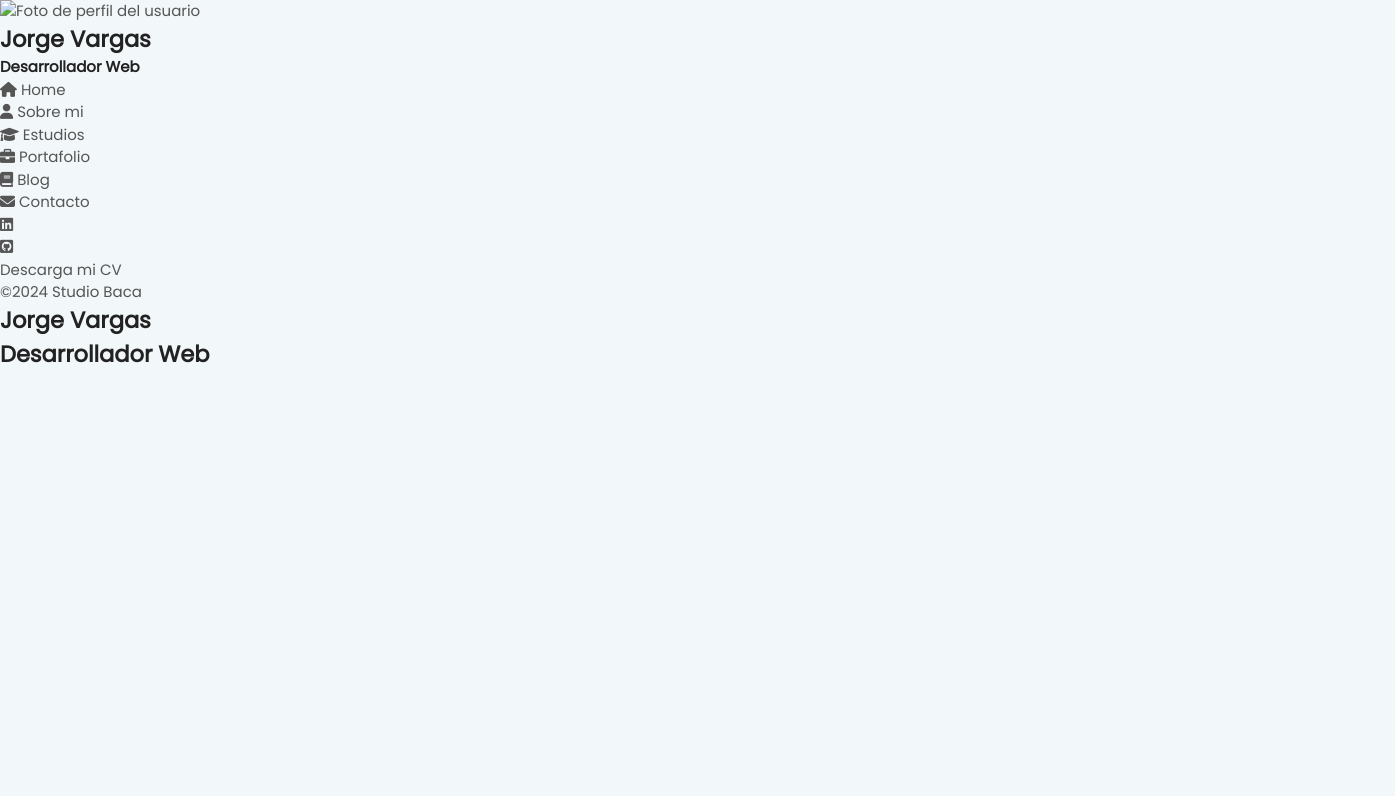
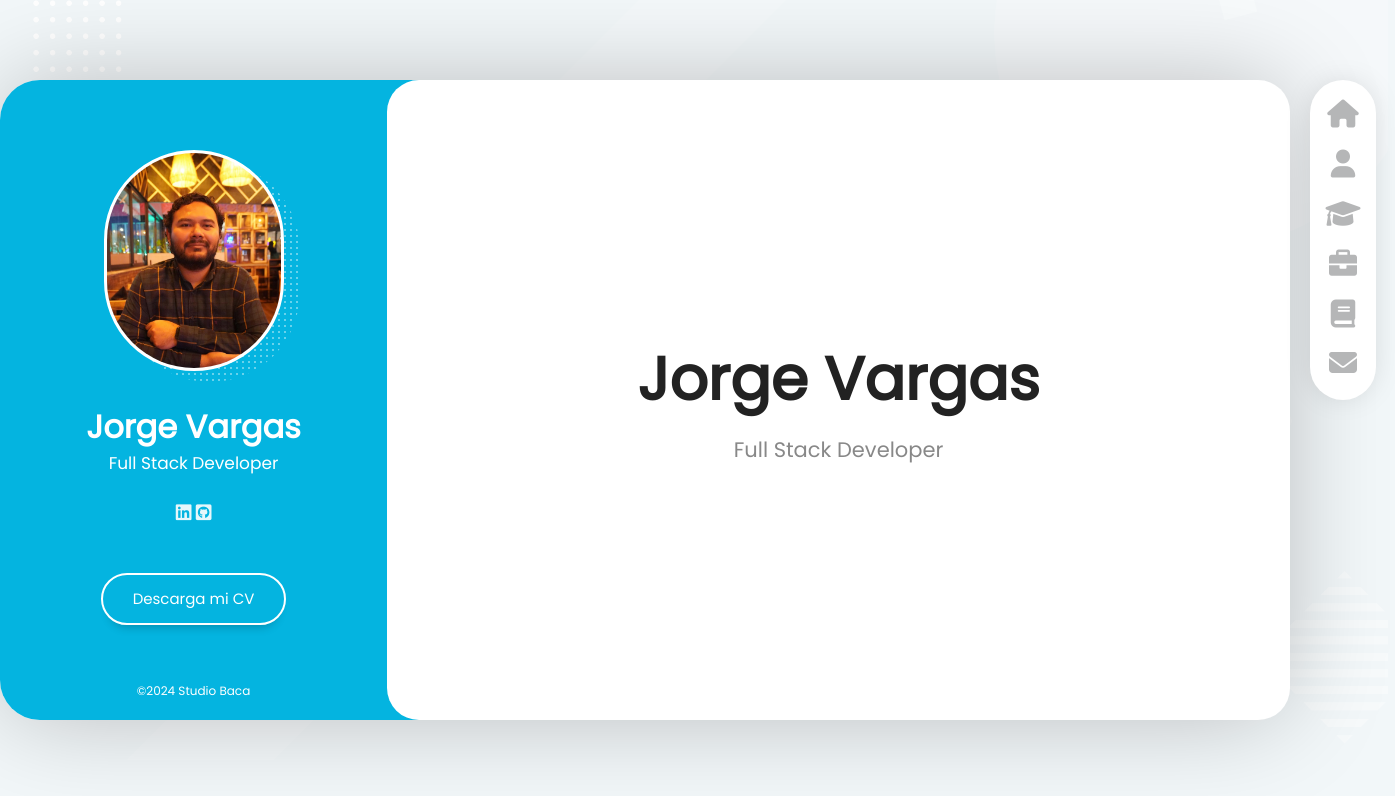
Before and after one commit to BigBacaStd/CSS-Avanzado, a plain HTML site: page Proyecto1/index.html in a window 1280 px wide. Shown: the whole page, 1395 px wide, since content can reach past the window. Drawn offline with Linux system fonts and the light colour scheme.

Commit message:
commit march 12 2024

```diff
--- a/Proyecto1/index.html
+++ b/Proyecto1/index.html
@@ -25,11 +25,11 @@
 
             <div class="user-info__general">
                 <div class="user-info__container-image">
-                    <img src="" class="user-info__image" alt="Foto de perfil del usuario"/>
+                    <img src="img/perfil.jpg" class="user-info__image" alt="Foto de perfil del usuario"/>
                 </div>
 
                 <h2 class="user-info__name">Jorge Vargas</h2>
-                <h4 class="user-info__job">Desarrollador Web</h4>
+                <h4 class="user-info__job">Full Stack Developer</h4>
             </div>
 
             <!--Menú de navegación-->
@@ -44,7 +44,7 @@
                     </li>
 
                     <li class="menu__option">
-                        <a href="index.html" class="menu__link">
+                        <a href="sobremi.html" class="menu__link">
                             <i class="menu__icon fa-solid fa-user"></i>
                             <span class="menu__overlay">Sobre mi</span>
                         </a>
@@ -115,7 +115,7 @@
     <main class="layout__content">
         <section class="content__page">
             <h1 class="page__name">Jorge Vargas</h1>
-            <h2 class="page__job">Desarrollador Web</h2>
+            <h2 class="page__job">Full Stack Developer</h2>
         </section>
     </main>
 
--- /dev/null
+++ b/Proyecto1/sobremi.html
@@ -0,0 +1,308 @@
+<!DOCTYPE html>
+<html lang="en">
+
+<head>
+    <meta charset="UTF-8">
+    <meta http-equiv="X-UA-Compatible" content="IE=edge">
+    <meta name="viewport" content="width=device-width, initial-scale=1.0">
+    <!--Styles-->
+    <link rel="stylesheet" href="fonts/fontawesome-free-6.1.2-web/css/all.min.css" />
+    <link rel="stylesheet" href="fonts/poppins/poppins.css" />
+    <link rel="stylesheet" href="fonts/fontawesome-free-6.1.2-web/css/reset.css" />
+    <link rel="stylesheet" href="styles.css" />
+    <!--Fin Styles-->
+    <title>Studio Baca</title>
+</head>
+
+<body>
+    <!--Layout principal-->
+
+    <div class="layout">
+        <!--Barra lateral (info usuario)-->
+
+        <aside class="layout__aside">
+            <section class="aside__user-info">
+
+                <!--Informacion general usuario-->
+
+                <div class="user-info__general">
+                    <div class="user-info__container-image">
+                        <img src="img/perfil.jpg" class="user-info__image" alt="Foto de perfil del usuario" />
+                    </div>
+
+                    <h2 class="user-info__name">Jorge Vargas</h2>
+                    <h4 class="user-info__job">Full Stack Developer</h4>
+                </div>
+
+                <!--Menú de navegación-->
+                <nav class="layout__menu">
+
+                    <ul class="menu__list">
+                        <li class="menu__option">
+                            <a href="index.html" class="menu__link">
+                                <i class="menu__icon fa-solid fa-house"></i>
+                                <span class="menu__overlay">Home</span>
+                            </a>
+                        </li>
+
+                        <li class="menu__option">
+                            <a href="index.html" class="menu__link">
+                                <i class="menu__icon fa-solid fa-user"></i>
+                                <span class="menu__overlay">Sobre mi</span>
+                            </a>
+                        </li>
+
+                        <li class="menu__option">
+                            <a href="estudios.html" class="menu__link">
+                                <i class="menu__icon fa-solid fa-graduation-cap"></i>
+                                <span class="menu__overlay">Estudios</span>
+                            </a>
+                        </li>
+
+                        <li class="menu__option">
+                            <a href="portafolio.html" class="menu__link">
+                                <i class="menu__icon fa-solid fa-briefcase"></i>
+                                <span class="menu__overlay">Portafolio</span>
+                            </a>
+                        </li>
+
+                        <li class="menu__option">
+                            <a href="blog.html" class="menu__link">
+                                <i class="menu__icon fa-solid fa-book"></i>
+                                <span class="menu__overlay">Blog</span>
+                            </a>
+                        </li>
+
+                        <li class="menu__option">
+                            <a href="contacto.html" class="menu__link">
+                                <i class="menu__icon fa-solid fa-envelope"></i>
+                                <span class="menu__overlay">Contacto</span>
+                            </a>
+                        </li>
+
+                    </ul>
+
+                </nav>
+                <!--Links a redes sociales-->
+                <div class="user-info__links">
+                    <ul class="links__social">
+                        <li class="social__option">
+                            <a href="#" class="social__link">
+                                <i class="social__icon fa-brands fa-linkedin"></i>
+                            </a>
+                        </li>
+
+                        <li class="social__option">
+                            <a href="#" class="social__link">
+                                <i class="social__icon fa-brands fa-square-github"></i>
+                            </a>
+                        </li>
+
+                    </ul>
+                </div>
+                <!--Boton del curriculum-->
+                <div class="user-info__buttons">
+                    <a href="#" class="user-info__btn">Descarga mi CV</a>
+                </div>
+                <!--Pie de pagina -->
+
+                <footer class="user-info__footer">
+                    &copy;2024 Studio Baca
+                </footer>
+            </section>
+        </aside>
+
+        <!--Contenido principal-->
+
+        <main class="layout__content">
+
+            <section class="content__page content__about">
+                <!--Contenido cambia en cada pagina-->
+                <header class="about__header">
+                    <h2 class="about__title">Sobre <span class="title__color">Mi</h2>
+                </header>
+
+                <section class="about__personal-info">
+                    <article class="personal-info__bio">
+                        <p class="personal-info__description">
+                            Lorem ipsum, dolor sit amet consectetur adipisicing elit. Repellat quo voluptate ducimus
+                            omnis quos facere, voluptatem possimus totam quae architecto eum. Aliquid ducimus qui sit
+                            debitis deserunt perspiciatis consequuntur dolorum!
+                        </p>
+                    </article>
+
+                    <div class="personal-info__data">
+                        <ul class="personal-info__list">
+
+                            <li class="personal-info__option">
+                                <span class="personal-info__title">Edad</span>
+                                <span class="personal-info__value">35</span>
+                            </li>
+                            <li class="personal-info__option">
+                                <span class="personal-info__title">Pais</span>
+                                <span class="personal-info__value">Mexico</span>
+                            </li>
+
+                            <li class="personal-info__option">
+                                <span class="personal-info__title">Direccion</span>
+                                <span class="personal-info__value">Calle X</span>
+                            </li>
+
+                            <li class="personal-info__option">
+                                <span class="personal-info__title">Correo</span>
+                                <span class="personal-info__value">jorge.vargas@studiobaca.com</span>
+                            </li>
+
+                        </ul>
+                    </div>
+                </section>
+
+                <section class="about__services">
+                    <header class="services__header">
+                        <h3 class="services__title">
+                            Lo que <span class="title__color">hago</span>
+                        </h3>
+                    </header>
+
+                    <div class="services__container">
+                        <article class="services__service">
+                            <div class="service__icon">
+                                <i class="fa-solid fa-code"></i>
+                            </div>
+
+                            <div class="service__content">
+                                <h4 class="service__title">Programación</h4>
+                                <p class="service__description">Lorem ipsum dolor sit amet consectetur adipisicing elit.
+                                    Nam iste libero at sit
+                                    optio. Officiis consectetur quaerat harum impedit ab odio voluptatum, quis
+                                    voluptate eius quod fugit. Vel, ipsam ipsa.
+                                </p>
+
+                            </div>
+                        </article>
+
+                        <article class="services__service">
+                            <div class="service__icon">
+                                <i class="fa-solid fa-chalkboard-user"></i>
+                            </div>
+
+                            <div class="service__content">
+                                <h4 class="service__title">Formación</h4>
+                                <p class="service__description">Lorem ipsum dolor sit amet consectetur adipisicing elit.
+                                    Nam iste libero at sit
+                                    optio. Officiis consectetur quaerat harum impedit ab odio voluptatum, quis
+                                    voluptate eius quod fugit. Vel, ipsam ipsa.
+                                </p>
+
+                            </div>
+                        </article>
+
+                        <article class="services__service">
+                            <div class="service__icon">
+                                <i class="fa-solid fa-computer"></i>
+                            </div>
+
+                            <div class="service__content">
+                                <h4 class="service__title">Desarrollo Web</h4>
+                                <p class="service__description">Lorem ipsum dolor sit amet consectetur adipisicing elit.
+                                    Nam iste libero at sit
+                                    optio. Officiis consectetur quaerat harum impedit ab odio voluptatum, quis
+                                    voluptate eius quod fugit. Vel, ipsam ipsa.
+                                </p>
+
+                            </div>
+                        </article>
+
+                        <article class="services__service">
+                            <div class="service__icon">
+                                <i class="fa-solid fa-terminal"></i>
+                            </div>
+
+                            <div class="service__content">
+                                <h4 class="service__title">Administración de sistemas</h4>
+                                <p class="service__description">Lorem ipsum dolor sit amet consectetur adipisicing elit.
+                                    Nam iste libero at sit
+                                    optio. Officiis consectetur quaerat harum impedit ab odio voluptatum, quis
+                                    voluptate eius quod fugit. Vel, ipsam ipsa.
+                                </p>
+
+                            </div>
+                        </article>
+                    </div>
+                </section>
+
+                <section class="about__reviews">
+                    <header class="reviews__header">
+                        <h3 class="reviews__title">Reseñas</h3>
+                    </header>
+
+                    <div class="reviews__container">
+                        <article class="reviews__review">
+                            <div class="review__image-container">
+                                <img src="img/testimonio1.jpg" class="review__image" />
+                            </div>
+
+                            <div class="review__description">
+                                <p class="review__text">
+                                    Lorem ipsum dolor sit, amet consectetur adipisicing elit. Placeat, repudiandae
+                                    magnam! Et magni commodi illum error libero similique ea, accusamus non dolore
+                                    labore aliquam. Laudantium consequatur a iure libero praesentium!
+                                </p>
+                            </div>
+
+                            <div class="review__autor">
+                                <div class="review__autor--info">
+                                    <h4 class="review__name">Emily Vargas</h4>
+                                    <h5 class="review__company">Developers SA</h5>
+                                </div>
+                            </div>
+
+                            <div class="review__autor-icon">
+                                <i class="review__icon fa-solid fa-quote-right"></i>
+                            </div>
+
+
+
+                        </article>
+
+                        <article class="reviews__review">
+                            <div class="review__image-container">
+                                <img src="img/testimonio2.jpg" class="review__image" />
+                            </div>
+
+                            <div class="review__description">
+                                <p class="review__text">
+                                    Lorem ipsum dolor sit, amet consectetur adipisicing elit. Placeat, repudiandae
+                                    magnam! Et magni commodi illum error libero similique ea, accusamus non dolore
+                                    labore aliquam. Laudantium consequatur a iure libero praesentium!
+                                </p>
+                            </div>
+
+                            <div class="review__autor">
+                                <div class="review__autor--info">
+                                    <h4 class="review__name">Juan Vargas</h4>
+                                    <h5 class="review__company">Full Stack SA</h5>
+                                </div>
+                            </div>
+
+                            <div class="review__autor-icon">
+                                <i class="review__icon fa-solid fa-quote-right"></i>
+                            </div>
+
+
+
+                        </article>
+                    </div>
+                </section>
+
+
+
+
+            </section>
+        </main>
+
+    </div>
+
+</body>
+
+</html>
--- a/Proyecto1/styles.css
+++ b/Proyecto1/styles.css
@@ -21,15 +21,282 @@ html{
 
 body{
     width: 100%;
-    height: auto;
+    height: 100%;
     font-family: "Poppins", sans-serif;
     font-size: 1.5rem;
     background-color: var(--color-background);
     color: var(--color-text);
+
 }
 
 h1, h2, h3, h4, h5, h6{
     color: var(--color-titles);
 }
 
+/*Imagen de fondo*/
+
+body{
+
+    background-image: url(img/fondo.png);
+    background-size: cover;
+    background-repeat: no-repeat;
+    background-position: -20px -120px;
+
+}
+
 /* Estructura principal */
+
+.layout{
+    position: relative;
+    min-width: 1290px;
+    width: 75%;
+    height: 80vh;
+    min-height: 80vh;
+    margin: 10vh auto;
+
+    display: grid;
+    grid-template-areas:
+    "aside content";
+    grid-template-columns: 30% 70%;
+
+    /*Sombra detras del layout*/
+
+    border-radius: 4rem;
+    box-shadow: 0 0 100px -5px rgb(0, 0, 0, 0.25);
+
+}
+
+/*Barra lateral azul*/
+
+.layout__aside{
+    grid-area: aside;
+
+    border-radius: 4rem 0 0 4rem;
+    overflow: auto;
+    overflow-x: hidden;
+
+    min-height: 100%;
+    min-width: 30rem;
+
+    background-color: var(--color-secondary);
+    color: var(--color-principal);
+}
+
+.user-info__container-image{
+    position: relative;
+    display: inline-block;
+    width: 18rem;
+    margin-top: 7rem;
+    z-index: 1;
+}
+
+.user-info__image{
+    width: 100%;
+    background-color: var(--color-principal);
+    border: 3px solid var(--color-principal);
+    border-radius: 20rem;
+}
+
+.user-info__container-image::after{
+    content: "hola";
+    position:absolute;
+    top: 5%;
+    left: 9%;
+    z-index: -1;
+    width: 100%;
+    height: 100%;
+    background-image: -webkit-repeating-radial-gradient(center center,#fff, #fff 1px, transparent 0px, transparent 100%);
+    background-size: 0.6rem 0.6rem;
+    opacity: 0.4;
+    border-radius: 30rem;
+
+}
+
+.user-info__name{
+    font-size: 3.2rem;
+    font-weight: bold;
+    color: var(--color-principal);
+    margin-top: 2.6rem;
+}
+
+.user-info__job{
+    font-size: 1.7rem;
+    font-weight: 200;
+    color: var(--color-principal);
+}
+
+.aside__user-info{
+    display: flex;
+    flex-direction: column;
+    align-items: center;
+    text-align: center;
+}
+
+
+.user-info__links{
+    margin-bottom: 3.6rem;
+}
+
+.links__social{
+    margin-top: 2rem;
+    text-align: center;
+
+    display: flex;
+    flex-direction: row;
+}
+
+.social__option{
+    height: 2rem;
+    width: 2rem;
+    font-size: 1.8rem;
+    line-height: 3.2rem;
+    opacity: 0.9;
+    border-radius: 3rem;
+    transition: all 300ms ease-in-out;
+}
+
+.social__option:hover{
+    opacity: 1;
+    background-color: rgba(255, 255, 255, 0.20);
+}
+
+.user-info__buttons{
+    margin-top: 2rem;
+    margin-bottom: 4rem;
+}
+
+.user-info__btn{
+    border: 2px solid var(--color-principal);
+    padding: 3rem;
+    padding-top: 1.3rem;
+    padding-bottom: 1.3rem;
+    border-radius: 3.2rem;
+    color: var(--color-principal);
+    box-shadow: 0 10px 10px -8px rgba(0, 0, 0, 0.22);
+    transition: all 300ms ease-in-out;
+}
+
+.user-info__btn:hover{
+    background-color: var(--color-principal) ;
+    color: var(--color-secondary);
+}
+
+.user-info__footer{
+    position: absolute;
+    bottom: 2rem;
+    font-size: 1.2rem;
+}
+
+/*Contenedor principal*/
+
+.layout__content{
+    grid-area: content;
+    height: 100%;
+    min-height: 100%;
+
+    background-color: var(--color-secondary);
+    border-radius: 0 10rem 10rem 0;
+}
+
+.content__page{
+    min-height: 100%;
+    background-color: var(--color-principal);
+    border-radius: 3.2rem;
+
+    display: flex;
+    flex-direction: column;
+    align-items: center;
+    justify-content: center;
+}
+
+.page__name{
+    font-size: 6rem;
+    margin-bottom: 1rem;
+}
+
+.page__job{
+    font-size: 2.1rem;
+    font-weight: lighter;
+    color: var(--color-subtitle);
+}
+
+
+
+/*Menu Navegacion lateral*/
+
+.layout__menu{
+    display: block;
+    position: absolute;
+    top: 0;
+    right: -105px;
+    min-width: 11rem;
+    background-color: var(--color-transparent);
+
+}
+
+.menu__list{
+    position: relative;
+
+    display: flex;
+    flex-direction: column;
+    justify-content: space-between;
+    align-items: center;
+
+    width: 60%;
+    min-height: 32rem;
+    padding: 2rem 0;
+    margin-left: 2.5rem;
+    background-color: var(--color-principal);
+    box-shadow: 0 0 3rem -0.5rem rgba(0, 0, 0, 0.15);
+    border-radius: 6rem;
+
+}
+
+.menu__option{
+    display: block;
+    width: 100%;
+    text-align: center;
+}
+
+.menu__option:hover .menu__icon{
+    color: var(--color-secondary);
+
+}
+
+.menu__icon{
+    color: var(--color-icon);
+    font-size: 2.8rem;
+    transition: all 300ms ease-in-out;
+}
+
+.menu__overlay{
+    position: absolute;
+    right: 0;
+    margin-top: -3rem;
+    opacity: 0;
+    padding: 0.5rem 1rem;
+    display: block;
+    color: var(--color-principal);
+    background-color: var(--color-secondary);
+    white-space: nowrap;
+    transition: all 300ms ease-in-out;
+}
+
+.menu__option:hover .menu__overlay{
+    opacity: 1;
+    right: 100%;
+
+}
+
+/*Sobre mi*/
+
+.content__about{
+    height: 100%;
+    min-height: 100%;
+    padding: 6rem;
+    padding-right: 3rem;
+    overflow: auto;
+
+    display: block;
+
+}
```
